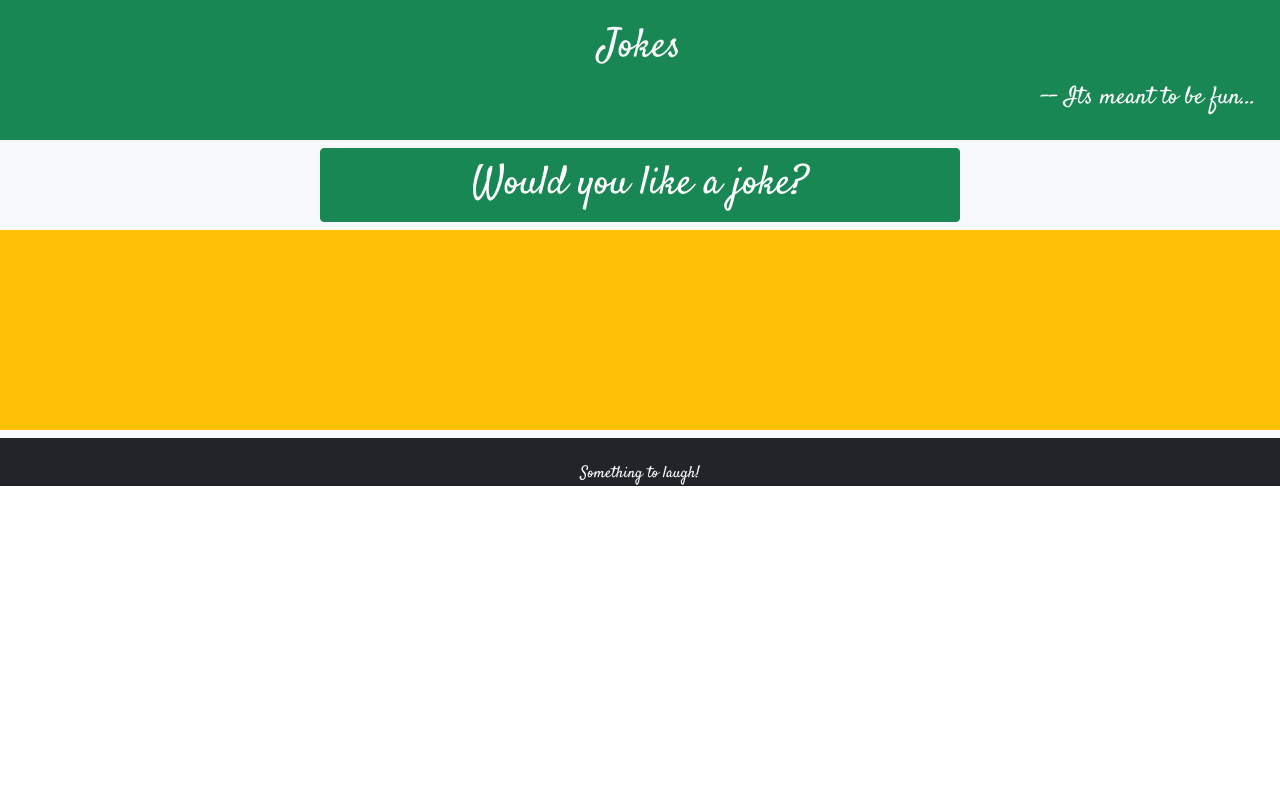
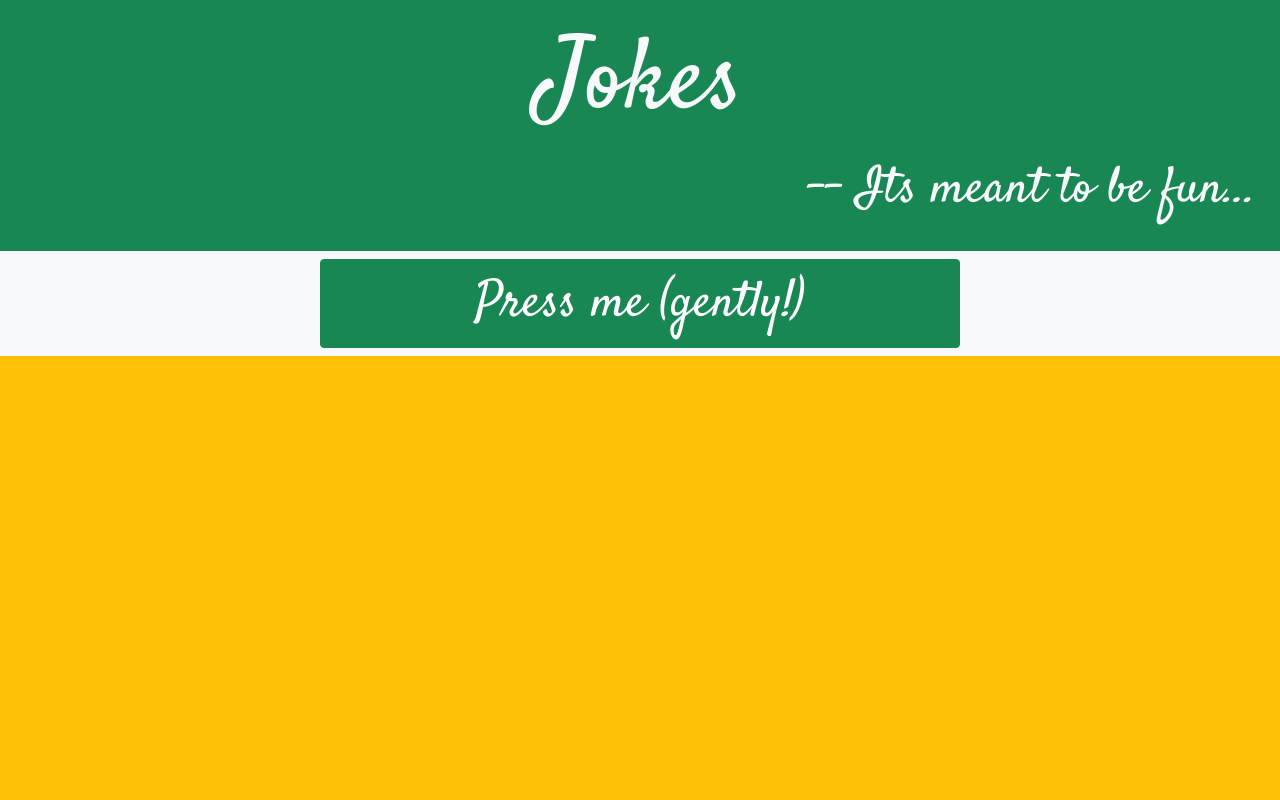
Before and after one commit to chayanchattaraj/sillyjokes, a plain HTML site: page index.html in a window 1280 px wide. Shown: the top 800 px of the page. Drawn offline with nearby package versions, Linux system fonts and the light colour scheme.

Commit message:
Font changes confirming

```diff
--- a/css/styles.css
+++ b/css/styles.css
@@ -2,8 +2,27 @@ body {
   font-family: 'Satisfy', cursive;
 }
 
+.header-txt {
+  font-size: 100px;
+}
+
+.subtitle-txt {
+  font-size: 50px;
+}
+
+.button-txt {
+  font-size: 50px;
+}
+
+.body-txt {
+  font-size: 70px;
+}
+
+.footer-txt {
+  font-size: 50px;
+}
 .joke{
   resize:none;
-  height: 200px;
+  height: 1280px;
   width: 100%;
 }
--- a/index.html
+++ b/index.html
@@ -19,10 +19,10 @@
 <body>
   <!-- Header -->
   <section id="header" class="bg-success text-light sticky-top">
-    <div class="Jokes text-center pt-4 fs-1">
-      <h1>Jokes</h1>
+    <div class="Jokes text-center pt-4">
+      <h1 class="header-txt">Jokes</h1>
     </div>
-    <div class="text-end mx-4 pb-4 fs-4">
+    <div class="text-end mx-4 pb-4 subtitle-txt">
       -- Its meant to be fun...
     </div>
   </section>
@@ -30,9 +30,9 @@
   <!-- Body -->
   <section id="body" class="bg-light text-success pt-2 pb-2">
     <div class="d-grid gap-2 col-6 mx-auto mb-2">
-      <button type="button" name="getJoke" class="btn btn-success fs-1">Would you like a joke?</button>
+      <button type="button" name="getJoke" class="btn btn-success button-txt">Press me (gently!)</button>
     </div>
-    <div class="text-dark fs-2">
+    <div class="text-dark body-txt">
       <div class="joke px-5 bg-warning pt-5 pb-5">
 
       </div>
@@ -40,7 +40,7 @@
   </section>
 
   <!-- Footer -->
-  <section id="footer" class="pt-4 bg-dark text-light">
+  <section id="footer" class="pt-4 bg-dark text-light footer-txt">
     <div class="text-center">
       Something to laugh!
     </div>
```
